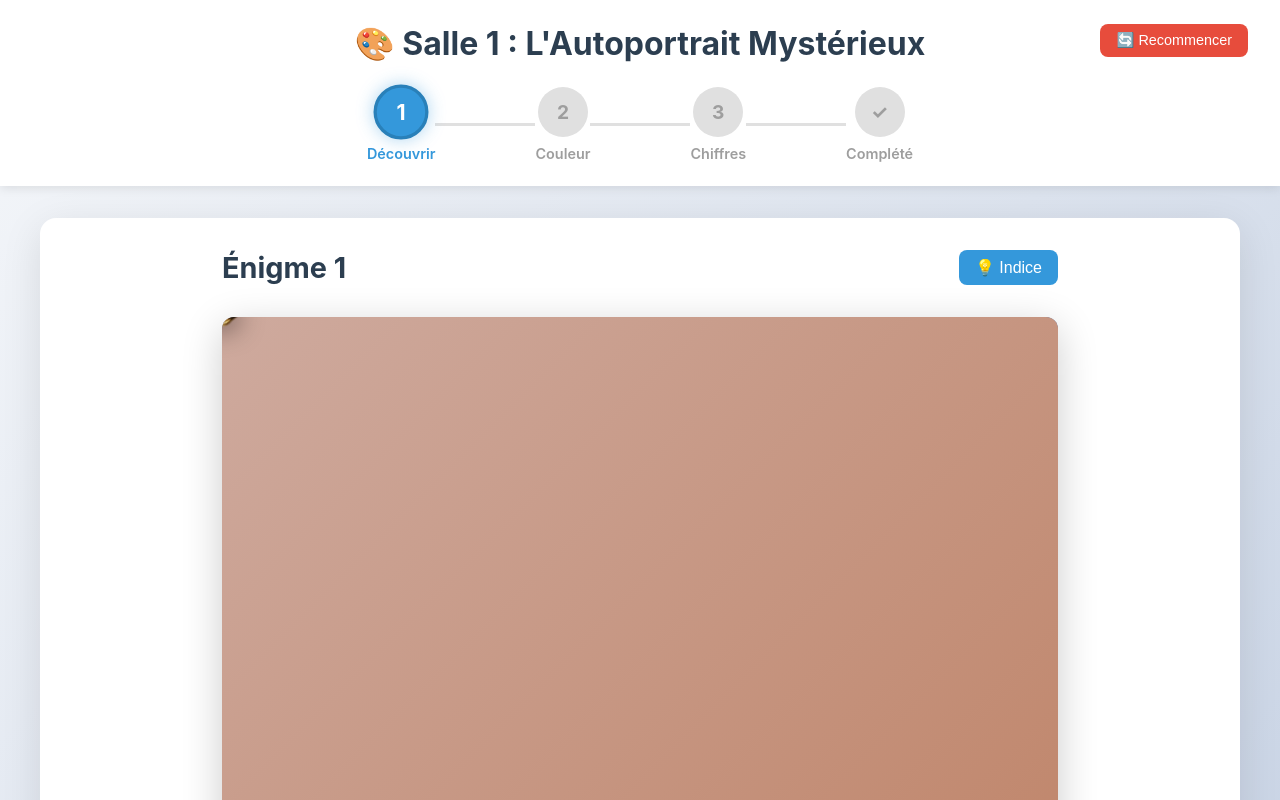
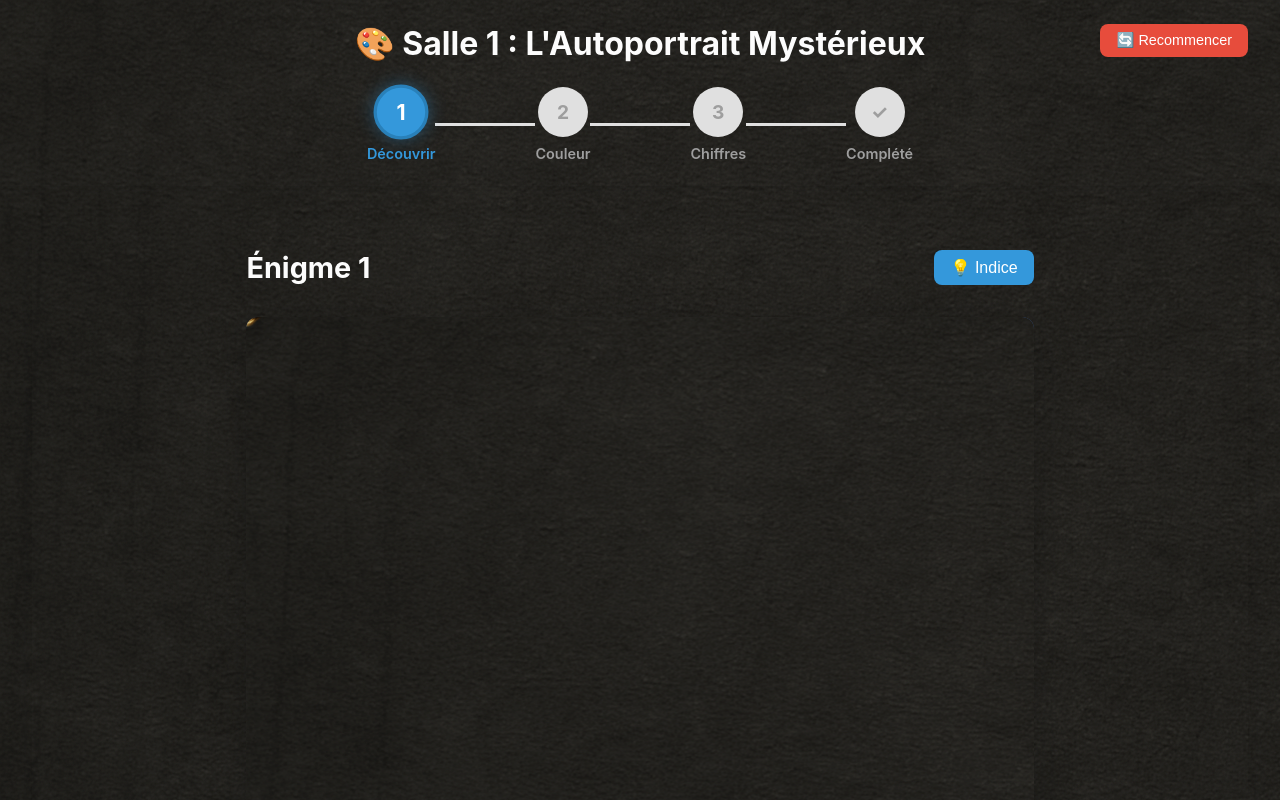
Before and after one commit to MisterPlop/escape-the-picture, an Angular app: page /room1 in a window 1280 px wide. Built offline with nearby package versions, Linux system fonts and the light colour scheme.

Commit message:
✨ Update styles for enigma components and room layout; change colors and add background image

```diff
--- a/src/app/rooms/room1/enigmas/enigma1/enigma1.component.scss
+++ b/src/app/rooms/room1/enigmas/enigma1/enigma1.component.scss
@@ -1,6 +1,5 @@
 .enigma1-container {
-  width: 100%;
-  max-width: 56.25rem; // 900px / 16 = 56.25rem
+  width: 70%;
   margin: 0 auto;
   padding: 2rem;
 }
@@ -13,7 +12,7 @@
 
   h2 {
     font-size: 1.8rem;
-    color: #2c3e50;
+    color: #fcfcfc;
     margin: 0;
   }
 }
@@ -71,7 +70,7 @@
 
 .image-container {
   position: relative;
-  width: 62.5rem; // 1000px / 16 = 62.5rem
+  width: 100%;
   height: 43.75rem; // 700px / 16 = 43.75rem
   border-radius: 0.75rem; // 12px / 16 = 0.75rem
   overflow: hidden;
@@ -117,7 +116,7 @@
   height: 100%;
   z-index: 2;
   pointer-events: none;
-  background: linear-gradient(135deg, rgba(232, 184, 159, 0.85) 0%, rgba(214, 138, 94, 0.85) 100%);
+  background-image: url('../../../../../assets/images/fond.png');
   transition: opacity 1s ease;
 }
 
--- a/src/app/rooms/room1/enigmas/enigma2/enigma2.component.scss
+++ b/src/app/rooms/room1/enigmas/enigma2/enigma2.component.scss
@@ -12,7 +12,7 @@
 
   h2 {
     font-size: 1.8rem;
-    color: #2c3e50;
+    color: #fcfcfc;
     margin: 0;
   }
 }
@@ -296,7 +296,7 @@
 
   label {
     font-weight: 600;
-    color: #2c3e50;
+    color: #fcfcfc;
     margin: 0;
   }
 
--- a/src/app/rooms/room1/enigmas/enigma3/enigma3.component.scss
+++ b/src/app/rooms/room1/enigmas/enigma3/enigma3.component.scss
@@ -13,7 +13,7 @@
 
   h2 {
     font-size: 1.8rem;
-    color: #2c3e50;
+    color: #fcfcfc;
     margin: 0;
   }
 }
@@ -180,7 +180,7 @@
   .instructions {
     text-align: center;
     font-size: 1.1rem;
-    color: #2c3e50;
+    color: #fcfcfc;
     margin-bottom: 1rem;
   }
 
--- a/src/app/rooms/room1/room1.component.scss
+++ b/src/app/rooms/room1/room1.component.scss
@@ -2,11 +2,9 @@
   min-height: 100vh;
   display: flex;
   flex-direction: column;
-  background: linear-gradient(135deg, #f5f7fa 0%, #c3cfe2 100%);
 }
 
 .room-header {
-  background: white;
   box-shadow: 0 2px 10px rgba(0, 0, 0, 0.1);
   padding: 1.5rem 2rem;
 
@@ -19,7 +17,7 @@
 
     h1 {
       font-size: 2rem;
-      color: #2c3e50;
+      color: #fcfcfc;
       margin: 0;
       text-align: center;
     }
@@ -140,8 +138,6 @@
 
 .enigma-wrapper {
   width: 100%;
-  max-width: 1200px;
-  background: white;
   border-radius: 16px;
   box-shadow: 0 10px 40px rgba(0, 0, 0, 0.1);
   overflow: hidden;
@@ -160,7 +156,6 @@
 }
 
 .room-footer {
-  background: rgba(255, 255, 255, 0.9);
   padding: 1rem;
   text-align: center;
   color: #7f8c8d;
--- a/src/styles.scss
+++ b/src/styles.scss
@@ -11,7 +11,7 @@ body {
     sans-serif;
   -webkit-font-smoothing: antialiased;
   -moz-osx-font-smoothing: grayscale;
-  background: #f5f7fa;
+  background-image: url('/assets/images/fond.png');
 }
 
 html, body {
```
Also changed, not shown: src/assets/images/fond.png (added).
